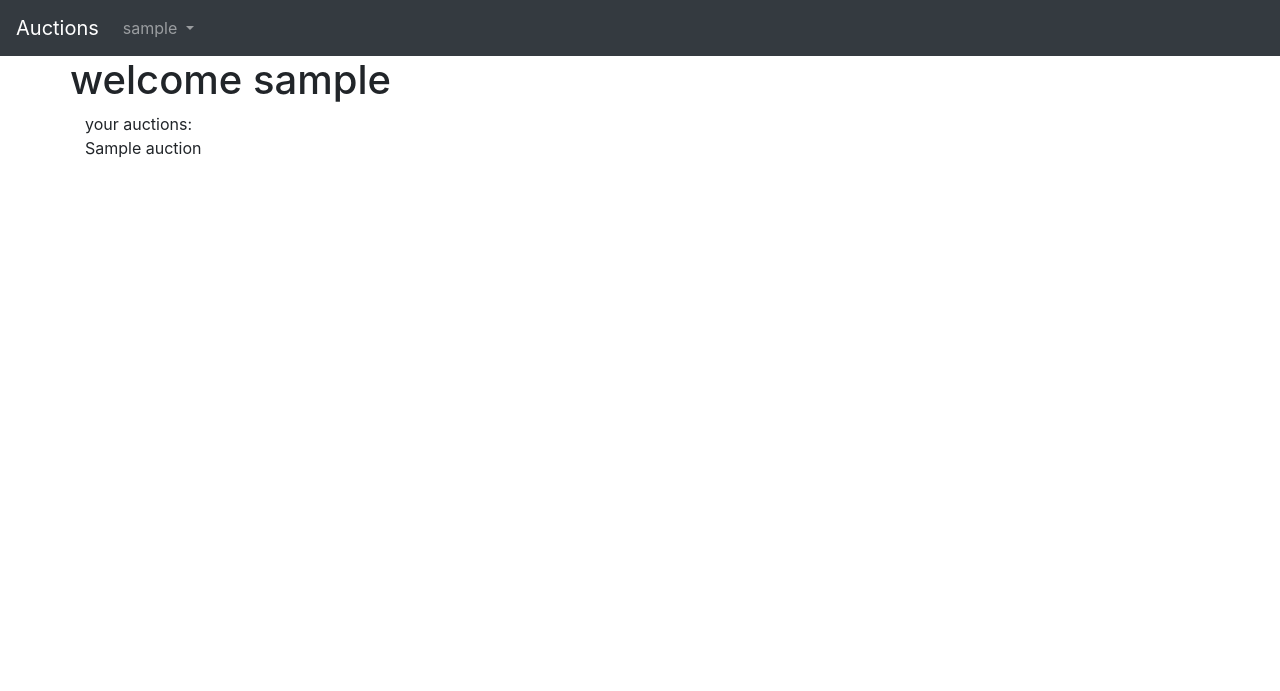
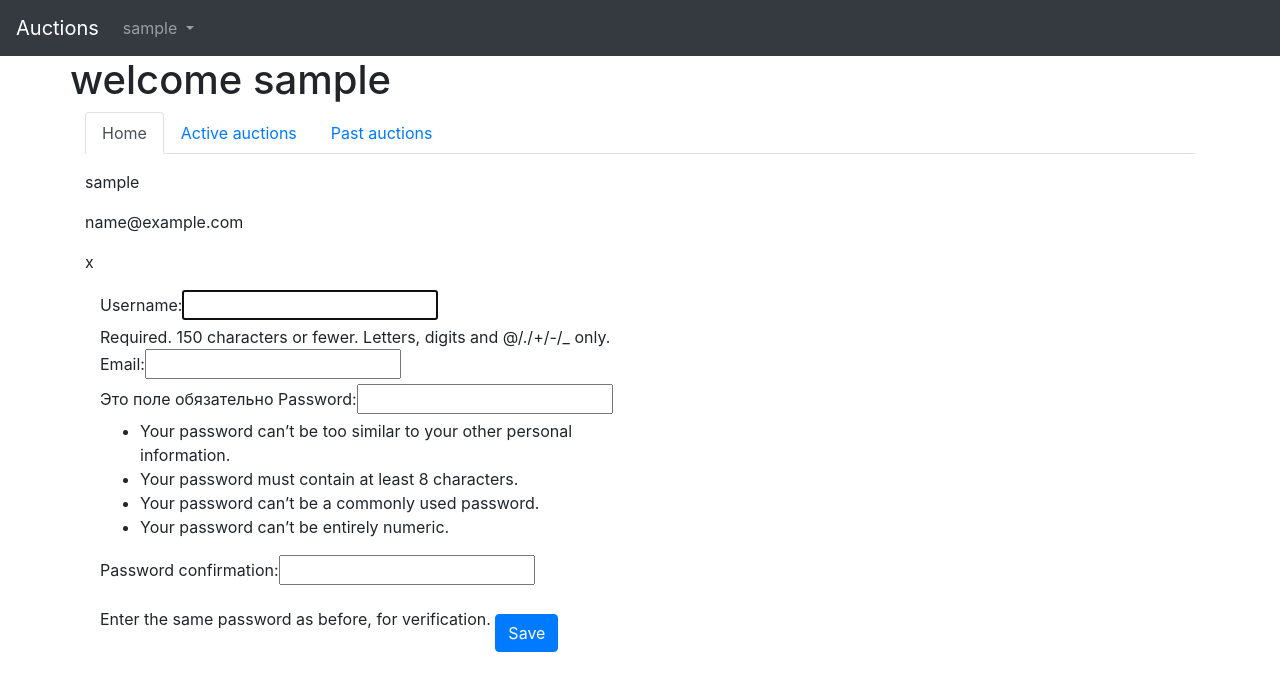
Before and after one commit to itsgoo/auction, a Django app: page /account-page in a window 1280 px wide. Shown: the top 691 px of the page. Run offline with Django 3.2, Linux system fonts and the light colour scheme; a user stored in the database is signed in; tables that the repository leaves empty hold one stand-in row (values such as "Sample post"); parts of the project's set-up code (start-up, migrations or seed data) failed here and were passed over; some libraries are stand-ins or nearby versions.

Commit message:
create tables in account page and almost done registration and change form

```diff
--- a/celery_app/forms.py
+++ b/celery_app/forms.py
@@ -1,7 +1,25 @@
 from django import forms
-from django.contrib.auth.forms import AuthenticationForm
+from django.contrib.auth.forms import AuthenticationForm, UserCreationForm
 from django.contrib.auth.models import User
 from .models import Auctions, Bids
+
+
+
+
+
+class ChangeUserData(UserCreationForm):
+
+
+    email = forms.EmailField(max_length=254, help_text='Это поле обязательно')
+    class Meta:
+        model = User
+        fields = (
+            'username',
+            'email',
+        )
+
+
+
 
 class BidUpForm(forms.ModelForm):
     class Meta:
@@ -75,3 +93,27 @@
         if commit:
             user.save()
         return user
+
+
+
+
+# class RegisterUserForm(forms.ModelForm):
+#     class Meta:
+#         model = User
+#         fields = ('username', 'password', 'email', 'groups')
+#     def __init__(self, *args, **kwargs):
+#         super().__init__(*args, **kwargs)
+#         for field in self.fields:
+#             self.fields[field].widget.attrs['class'] = 'form-control'
+#             if field == 'password':
+#                 self.fields[field].widget.input_type = 'password'
+#             if field == 'email':
+#                 self.fields[field].widget.attrs['required'] = True
+#             if field == 'groups':
+#                 self.fields[field].widget.attrs['required'] = True
+#     def save(self, commit=True):
+#         user = super().save(commit=False)
+#         user.set_password(self.cleaned_data["password"])
+#         if commit:
+#             user.save()
+#         return user
--- a/celery_app/views.py
+++ b/celery_app/views.py
@@ -1,6 +1,6 @@
 from django.shortcuts import render, redirect
 from django.views.generic.base import View
-from .forms import RegisterUserForm, AuctionsForm, BidUpForm
+from .forms import RegisterUserForm, AuctionsForm, BidUpForm, ChangeUserData
 
 from django.views.generic import CreateView
 
@@ -28,16 +28,53 @@
 
 
 class Account_page(View):
+
+    def post(self, request):
+        pass
+
+
     def get(self, request):
+
+        form = ChangeUserData
+
+        # get it for menu link
+        groups_user_sellers = User.objects.filter(groups = 1)
+
 
         user_data= User.objects.filter(id = self.request.user.id)
 
         user_auctions = Auctions.objects.filter(seller = self.request.user)
 
+        # count the bids at auction
+        bids = []
+        winners = []
+        count_bid = 0
+        for auction in user_auctions:
+            number_of_bids = Bids.objects.filter(auction = auction)
+            winner_buyer = Prices.objects.filter(auction = auction).filter(winner = 1)
+            for bid in number_of_bids:
+                # print('bid', bid.bid, bid.auction.id )
+                count_bid +=1
+
+
+            bids.append({auction.id: count_bid})
+            count_bid =0
+
+
+            for winner in winner_buyer:
+
+                winners.append({winner.auction_id :
+                    {winner.new_price: winner.buyer_id}
+                })
+        print('winner', winners)
 
         ctx = {
+            'form': form,
             'user_data': user_data,
+            'bids': bids,
+            'winners': winners,
             'user_auctions': user_auctions,
+            'groups_user_sellers': groups_user_sellers,
         }
         return render (request, 'account_page.html', ctx)
 
--- a/static/style/style.css
+++ b/static/style/style.css
@@ -34,6 +34,7 @@
     margin: 0 auto;
     padding: 45px 0;
     display: block;
+    max-height: 70%;
 }
 
 
@@ -45,3 +46,8 @@
     top: 5%;
     cursor: pointer;
 }
+
+
+.table_img {
+    width: 100px;
+}
--- a/templates/account_page.html
+++ b/templates/account_page.html
@@ -18,13 +18,189 @@
 
 {% block content %}
 
-your auctions:
 
 
-{% for auctuon in user_auctions %}
+<ul class="nav nav-tabs" id="myTab" role="tablist">
+    <li class="nav-item" role="presentation">
+      <a class="nav-link active" id="home-tab" data-toggle="tab" href="#home" role="tab" aria-controls="home" aria-selected="true">Home</a>
+    </li>
+    <li class="nav-item" role="presentation">
+      <a class="nav-link" id="profile-tab" data-toggle="tab" href="#profile" role="tab" aria-controls="profile" aria-selected="false">Active auctions</a>
+    </li>
+    <li class="nav-item" role="presentation">
+      <a class="nav-link" id="contact-tab" data-toggle="tab" href="#contact" role="tab" aria-controls="contact" aria-selected="false">Past auctions</a>
+    </li>
+  </ul>
+  <div class="tab-content" id="myTabContent">
+    <div class="tab-pane fade show active" id="home" role="tabpanel" aria-labelledby="home-tab">
 
-    <p>{{auctuon.title}}</p>
-{% endfor %}
+        <div class="mb-3 mt-3">
+            {% for user_info in user_data %}
+
+
+
+            <p>{{user_info.username}}</p>
+            <p>{{user_info.email}}</p>
+            <p>{{user_info.password}}</p>
+            {% endfor %}
+
+            <div class=" col-md-6">
+
+                <form id="change_form" class="form-group" method="POST"  enctype="multipart/form-data">
+                    {% csrf_token %}
+            {{form}}
+
+            <button form="change_form" type="submit" class="btn btn-primary mt-4" >Save</button>
+        </form>
+
+
+    </div>
+
+
+        </div>
+    </div>
+    <div class="tab-pane fade" id="profile" role="tabpanel" aria-labelledby="profile-tab">
+
+
+
+        <table class="table table-striped">
+            <thead>
+              <tr>
+                <th scope="col">Auctions</th>
+                <th scope="col">Photo</th>
+                <th scope="col">start price</th>
+                <th scope="col">number of bets</th>
+                <th scope="col">end price</th>
+              </tr>
+            </thead>
+            <tbody>
+
+
+
+
+        {% for auction in user_auctions %}
+
+            {% if auction.status == 2%}
+                <tr>
+                    <th scope="row">{{auction.title}} : {{auction.id}}</th>
+                    <td> <img class="table_img" src="{{ MEDIA_URL }}{{auction.main_img}}" alt=""> </td>
+                    <td>{{auction.start_price}}</td>
+
+
+                        <td  colspan="2" >not fineshed yet</td>
+
+
+
+                    </tr>
+
+            {% endif %}
+        {% endfor %}
+
+
+</tbody>
+</table>
+
+
+
+    </div>
+    <div class="tab-pane fade" id="contact" role="tabpanel" aria-labelledby="contact-tab">
+
+
+
+
+        <table class="table table-striped">
+            <thead>
+              <tr>
+                <th scope="col">Auctions</th>
+                <th scope="col">Photo</th>
+                <th scope="col">start price</th>
+                <th scope="col">number of bets</th>
+                <th scope="col">end price</th>
+                <th scope="col">Winner contacts</th>
+              </tr>
+            </thead>
+            <tbody>
+
+
+
+
+        {% for auction in user_auctions %}
+            {% if auction.status == 3%}
+                <tr>
+                    <th scope="row">{{auction.title}} : {{auction.id}}</th>
+                    <td> <img class="table_img" src="{{ MEDIA_URL }}{{auction.main_img}}" alt=""> </td>
+                    <td>{{auction.start_price}}</td>
+
+
+
+                        <td>
+                            {% for bid in bids %}
+                                {% for b, val in bid.items %}
+                                    {% if b == auction.id%}
+                                        {{val}}
+                                    {% endif %}
+                                {% endfor %}
+                            {% endfor %}
+                        </td>
+
+
+
+                        {% for winner in winners %}
+                            {% for auction_id, values in winner.items %}
+
+                                {% if auction_id == auction.id%}
+
+
+                                    {% for price, buyer in values.items %}
+                                    <td>{{price}}</td>
+
+                <td>
+                <ul class="nav flex-column">
+                    <li class="nav-item">
+                    <p class="nav-p active" >Name: {{buyer}}</p>
+                    </li>
+                    <li class="nav-item">
+                    <p class="nav-p active" >Email: {{buyer.email}}</p>
+                    </li>
+                </ul>
+                </td>
+
+
+
+
+
+
+
+                                    {% endfor %}
+                                {% endif %}
+                            {% endfor %}
+                        {% endfor %}
+
+
+                        </td>
+
+
+
+
+                </tr>
+
+            {% endif %}
+        {% endfor %}
+
+
+
+    </div>
+  </div>
+
+
+</tbody>
+</table>
+
+<div id="pop_up">
+
+    <span id="close_popup">close</span>
+  </div>
+
 
 
 {% endblock %}
--- a/templates/base.html
+++ b/templates/base.html
@@ -38,7 +38,6 @@
 		<div class="collapse navbar-collapse" id="navbarTogglerDemo02">
 
 
-
 			{% if user.is_authenticated %}
 				{% for i in groups_user_sellers %}
 
@@ -65,10 +64,10 @@
 
 					{% if user.is_authenticated %}
 
+						<a class="dropdown-item" href="{% url 'account_page' %}">Account</a>
+
 						<div class="dropdown-divider"></div>
 						<a class="dropdown-item" href="{% url 'logout' %}">LogOut</a>
-						<div class="dropdown-divider"></div>
-						<a class="dropdown-item" href="{% url 'account_page' %}">Account</a>
 					{% else %}
 
 						<a class="dropdown-item" href="{% url 'login' %}">LogIn</a>
@@ -100,6 +99,7 @@
 		{% endblock %}
 
 		</h1>
+
 	</div>
 
 	<div>
```
Also changed, not shown: static/js/pop_up.js (+44 -0 lines), media/file/1111111_yZ1TmZf.jpg (added), media/file/111112_1CqZqnT.jpg (added), 2 other files.
